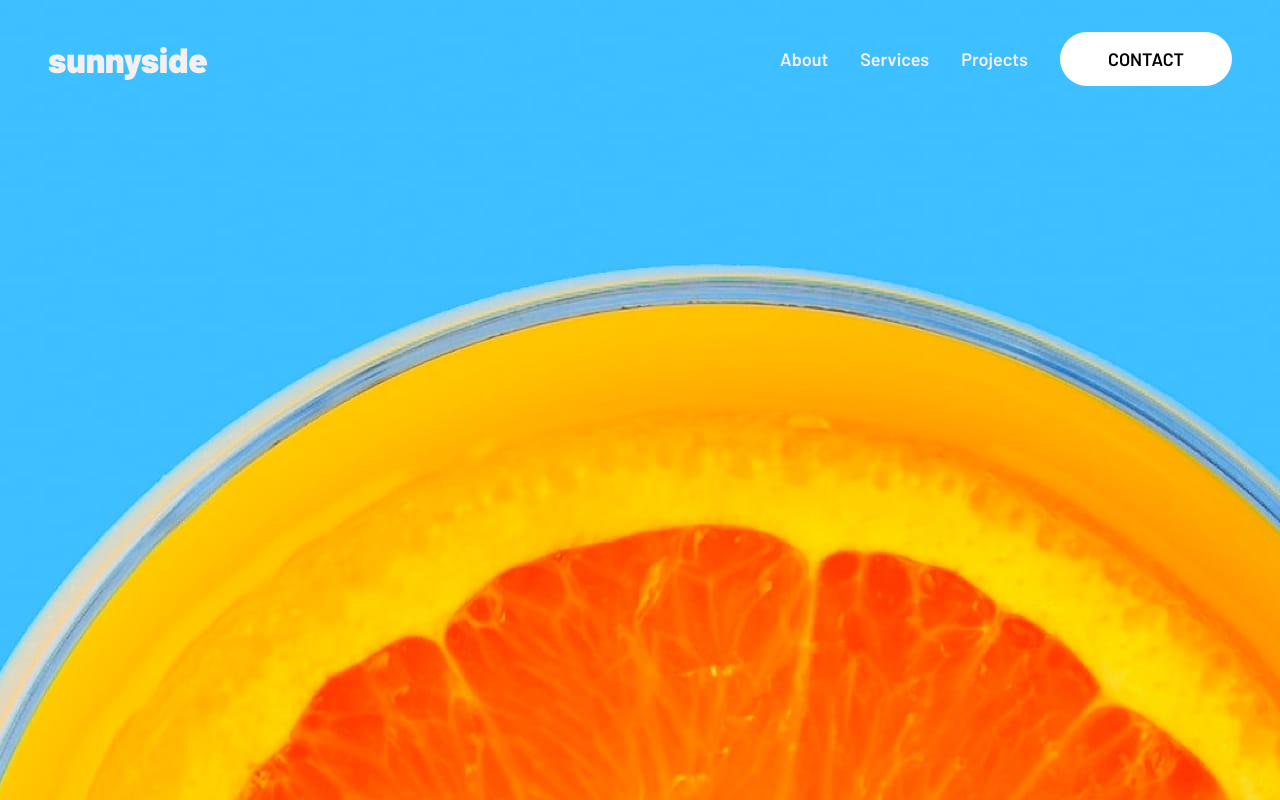
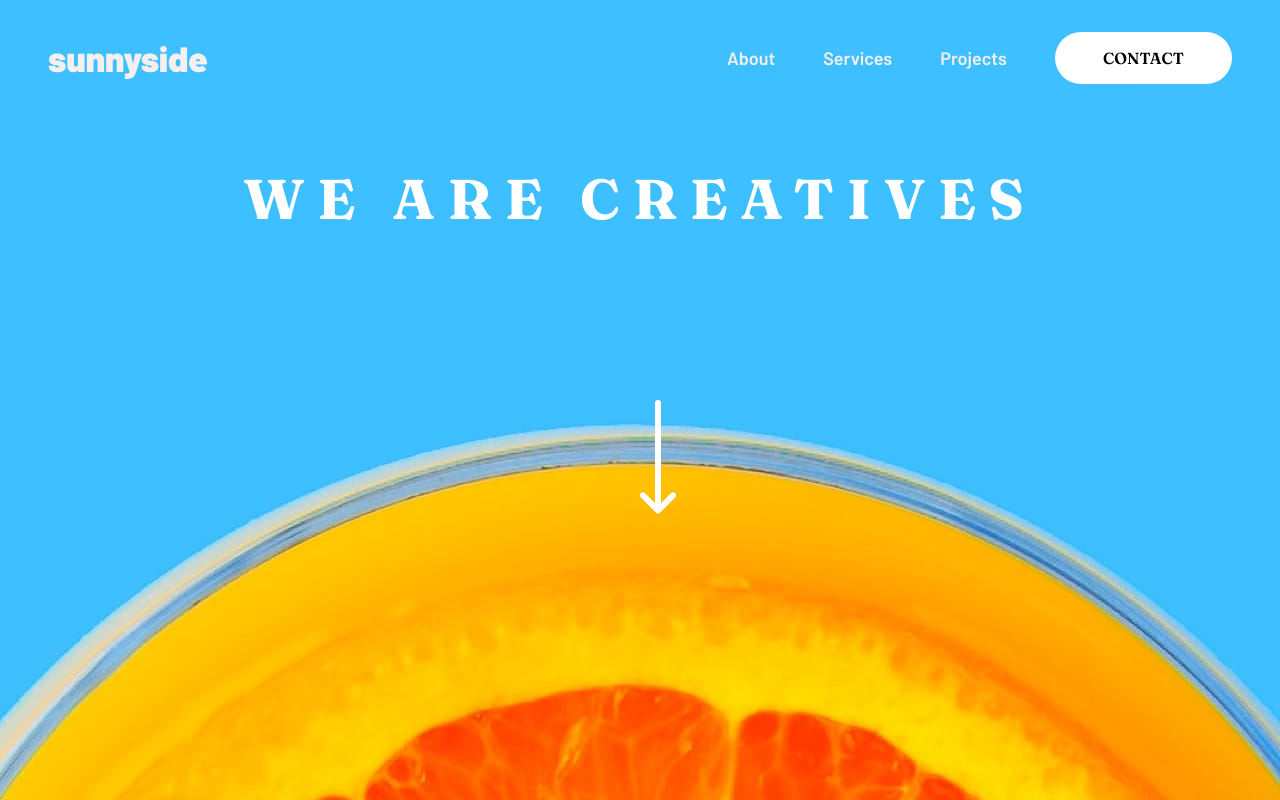
Before and after one commit to franc51/sunnyside-agency-landing-page-main, a plain HTML site: page index.html in a window 1280 px wide. Drawn offline with Linux system fonts and the light colour scheme.

Commit message:
finished desktop nav

```diff
--- a/1920.css
+++ b/1920.css
@@ -3,8 +3,10 @@
     height: 100vh;
     background-image: url('files/images/desktop/image-header.jpg');
     background-repeat: no-repeat;
-    background-position: -45rem -35rem;
+    background-position: center;
     padding: 2rem 3rem;
+    text-align: center;
+    position: relative;
 }
 .sunnyside_nav {
     display: flex;
@@ -18,16 +20,38 @@
 }
 .sunnyside_link_list {
     display: flex;
-    gap: 2rem;
+    gap: 3rem;
     text-decoration: none;
     list-style-type: none;
     font-weight: 600;
     font-size: 18px;
     align-items: center;
 }
+.sunnyside_link_item:hover {
+    color: white;
+    cursor: pointer;
+}
 .sunnyside_link_button {
     background-color: white;
     padding: 1rem 3rem;
     border-radius: 2rem;
     color: black;
+    font-family: "Fraunces";
+    font-size: 1rem;
 }
+.sunnyside_link_button:hover {
+    background-color: hsl(194, 100%, 72%);
+    color: white;
+}
+.sunnyside_slogan {
+    color: white;
+    font-size: 3.5rem;
+    margin-top: 5rem;
+    font-family: "Fraunces";
+    letter-spacing: 0.8rem;
+}
+.sunnyside_slogan_arrow {
+    position: absolute;
+    left: 50%;
+    top: 50%;
+}
--- a/index.html
+++ b/index.html
@@ -5,8 +5,11 @@
     <link rel="stylesheet" href="index.css">
     <link rel="stylesheet" href="1920.css">
     <link rel="preconnect" href="https://fonts.googleapis.com">
-<link rel="preconnect" href="https://fonts.gstatic.com" crossorigin>
-<link href="https://fonts.googleapis.com/css2?family=Barlow:ital,wght@0,100;0,200;0,300;0,400;0,500;0,600;0,700;0,800;0,900;1,100;1,200;1,300;1,400;1,500;1,600;1,700;1,800;1,900&family=Inter:ital,opsz,wght@0,14..32,100..900;1,14..32,100..900&family=League+Spartan:wght@100..900&family=Manrope:wght@200..800&family=Poppins:ital,wght@0,100;0,200;0,300;0,400;0,500;0,600;0,700;0,800;0,900;1,100;1,200;1,300;1,400;1,500;1,600;1,700;1,800;1,900&family=Young+Serif&display=swap" rel="stylesheet">
+    <link rel="preconnect" href="https://fonts.gstatic.com" crossorigin>
+    <link href="https://fonts.googleapis.com/css2?family=Barlow:ital,wght@0,100;0,200;0,300;0,400;0,500;0,600;0,700;0,800;0,900;1,100;1,200;1,300;1,400;1,500;1,600;1,700;1,800;1,900&family=Inter:ital,opsz,wght@0,14..32,100..900;1,14..32,100..900&family=League+Spartan:wght@100..900&family=Manrope:wght@200..800&family=Poppins:ital,wght@0,100;0,200;0,300;0,400;0,500;0,600;0,700;0,800;0,900;1,100;1,200;1,300;1,400;1,500;1,600;1,700;1,800;1,900&family=Young+Serif&display=swap" rel="stylesheet">
+    <link rel="preconnect" href="https://fonts.googleapis.com">
+    <link rel="preconnect" href="https://fonts.gstatic.com" crossorigin>
+    <link href="https://fonts.googleapis.com/css2?family=Barlow:ital,wght@0,100;0,200;0,300;0,400;0,500;0,600;0,700;0,800;0,900;1,100;1,200;1,300;1,400;1,500;1,600;1,700;1,800;1,900&family=Fraunces:ital,opsz,wght@0,9..144,100..900;1,9..144,100..900&family=Inter:ital,opsz,wght@0,14..32,100..900;1,14..32,100..900&family=League+Spartan:wght@100..900&family=Manrope:wght@200..800&family=Poppins:ital,wght@0,100;0,200;0,300;0,400;0,500;0,600;0,700;0,800;0,900;1,100;1,200;1,300;1,400;1,500;1,600;1,700;1,800;1,900&family=Young+Serif&display=swap" rel="stylesheet">
     <script src="index.js" defer></script>
     <title>SunnySide</title>
 </head>
@@ -21,6 +24,8 @@
                 <li class="sunnyside_link_item sunnyside_link_button"><a>CONTACT</a></li>
               </ul>
         </nav>
+        <h2 class="sunnyside_slogan">WE ARE CREATIVES</h2>
+        <img class="sunnyside_slogan_arrow" src="files/images/icon-arrow-down.svg" alt="">
     </div>
 </body>
 </html>
```
